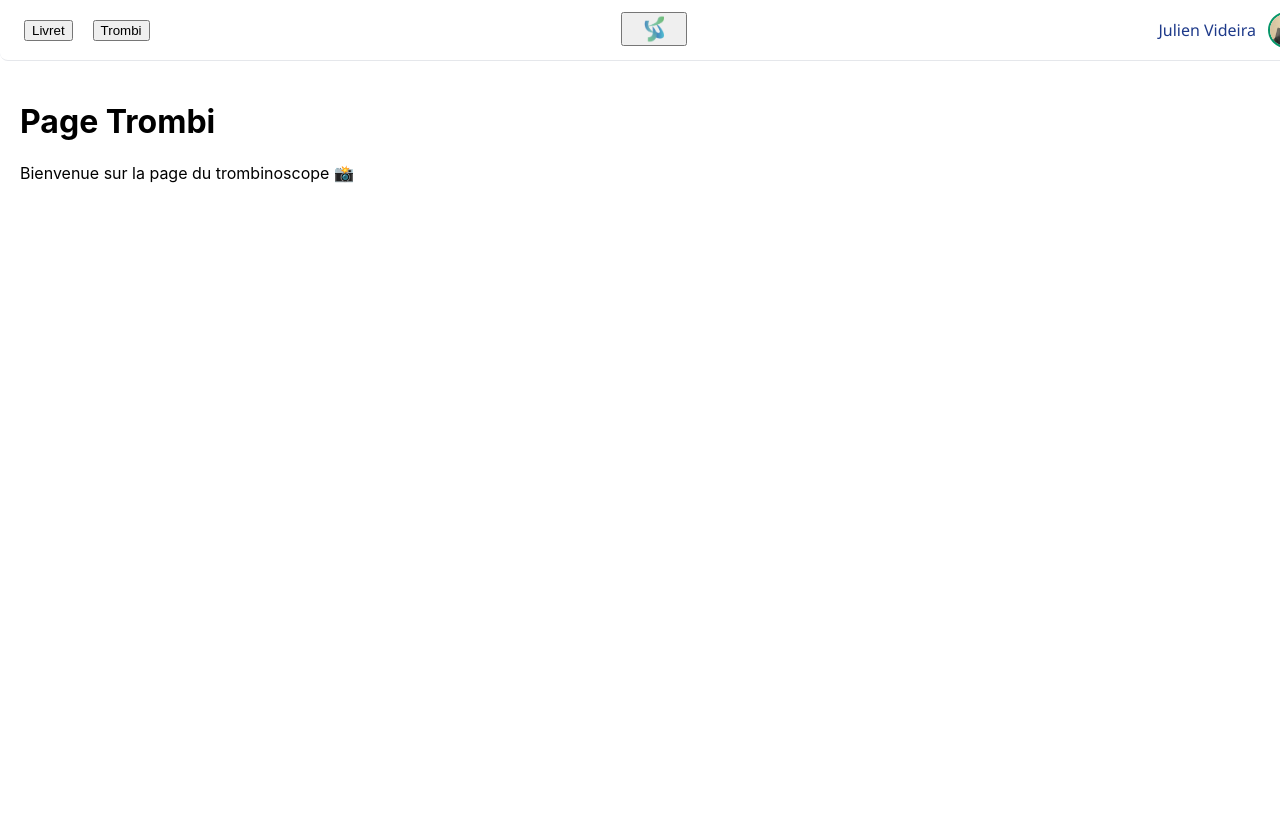
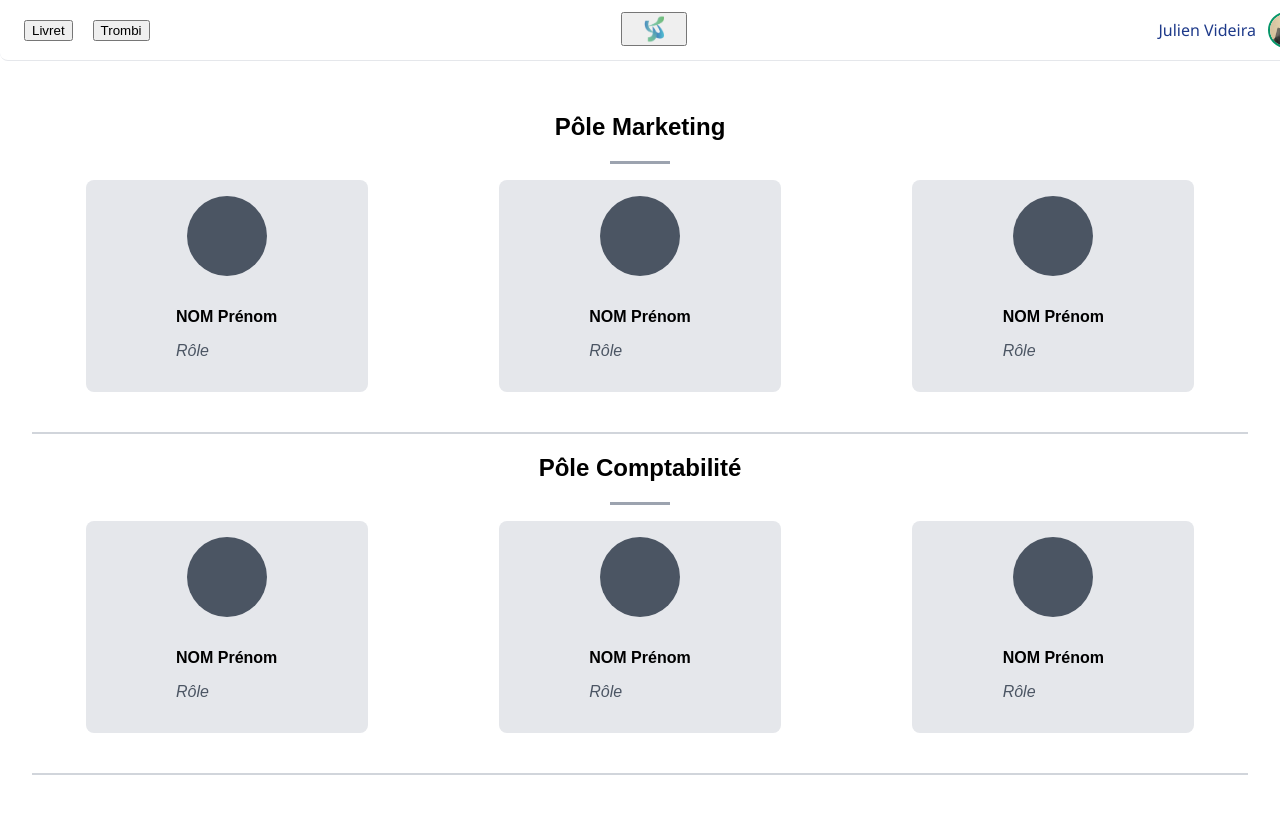
Before and after one commit to AlixOrf/Onboarding, a React (Create React App) app in the folder onboard/: page / in a window 1280 px wide. Both pictures are taken after a click on the button "Trombi". Shown: the top 814 px of the page. Built offline with nearby package versions, Linux system fonts and the light colour scheme.

Commit message:
Trombi
Ajout des étiquettes + titre

```diff
--- a/onboard/src/Trombi.jsx
+++ b/onboard/src/Trombi.jsx
@@ -1,10 +1,133 @@
-import React from "react";
+import React, { useState } from "react";
+
+const members = {
+  "Pôle Marketing": [
+    { name: "NOM Prénom", role: "Rôle", info: "Informations supplémentaires sur la personne." },
+    { name: "NOM Prénom", role: "Rôle", info: "Informations supplémentaires sur la personne." },
+    { name: "NOM Prénom", role: "Rôle", info: "Informations supplémentaires sur la personne." },
+  ],
+  "Pôle Comptabilité": [
+    { name: "NOM Prénom", role: "Rôle", info: "Informations supplémentaires sur la personne." },
+    { name: "NOM Prénom", role: "Rôle", info: "Informations supplémentaires sur la personne." },
+    { name: "NOM Prénom", role: "Rôle", info: "Informations supplémentaires sur la personne." },
+  ],
+};
 
 export default function Trombi() {
+  const [selected, setSelected] = useState(null);
+
   return (
-    <div style={{ padding: "20px" }}>
-      <h1>Page Trombi</h1>
-      <p>Bienvenue sur la page du trombinoscope 📸</p>
-    </div>
+    <>
+      <style>{`
+        .trombi-container {
+          min-height: 100vh;
+          background: white;
+          font-family: Arial, sans-serif;
+        }
+        .trombi-main {
+          padding: 32px;
+        }
+        .trombi-title {
+          text-align: center;
+        }
+        .trombi-title h2 {
+          font-size: 24px;
+          font-weight: bold;
+        }
+        .underline {
+          width: 60px;
+          height: 3px;
+          background: #9ca3af;
+          margin: 4px auto 16px;
+        }
+        .trombi-grid {
+          display: grid;
+          grid-template-columns: repeat(auto-fit, minmax(200px, 1fr));
+          gap: 24px;
+          justify-items: center;
+        }
+        .trombi-card {
+          background: #e5e7eb;
+          padding: 16px;
+          border-radius: 8px;
+          display: flex;
+          flex-direction: column;
+          align-items: center;
+          gap: 16px;
+          width: 250px;
+          cursor: pointer;
+          transition: transform 0.3s ease;
+        }
+        .trombi-card.expanded {
+          transform: scale(1.1);
+          background: #d1d5db;
+        }
+        .trombi-photo {
+          width: 80px;
+          height: 80px;
+          background: #4b5563;
+          border-radius: 50%;
+          transition: all 0.3s ease;
+        }
+        .trombi-card.expanded .trombi-photo {
+          width: 120px;
+          height: 120px;
+        }
+        .person-name {
+          font-weight: bold;
+        }
+        .person-role {
+          font-style: italic;
+          color: #4b5563;
+        }
+        .person-info {
+          margin-top: 8px;
+          font-size: 14px;
+          color: #333;
+          text-align: center;
+        }
+        .separator {
+          margin-top: 40px;
+          border: 1px solid #d1d5db;
+        }
+      `}</style>
+
+      <div className="trombi-container">
+        <main className="trombi-main">
+          {Object.entries(members).map(([pole, people]) => (
+            <section key={pole} className="trombi-section">
+              <div className="trombi-title">
+                <h2>{pole}</h2>
+                <div className="underline" />
+              </div>
+              <div className="trombi-grid">
+                {people.map((person, index) => {
+                  const isSelected = selected === `${pole}-${index}`;
+                  return (
+                    <div
+                      key={index}
+                      className={`trombi-card ${isSelected ? "expanded" : ""}`}
+                      onClick={() =>
+                        setSelected(isSelected ? null : `${pole}-${index}`)
+                      }
+                    >
+                      <div className="trombi-photo"></div>
+                      <div>
+                        <p className="person-name">{person.name}</p>
+                        <p className="person-role">{person.role}</p>
+                      </div>
+                      {isSelected && (
+                        <p className="person-info">{person.info}</p>
+                      )}
+                    </div>
+                  );
+                })}
+              </div>
+              <hr className="separator" />
+            </section>
+          ))}
+        </main>
+      </div>
+    </>
   );
 }
```
